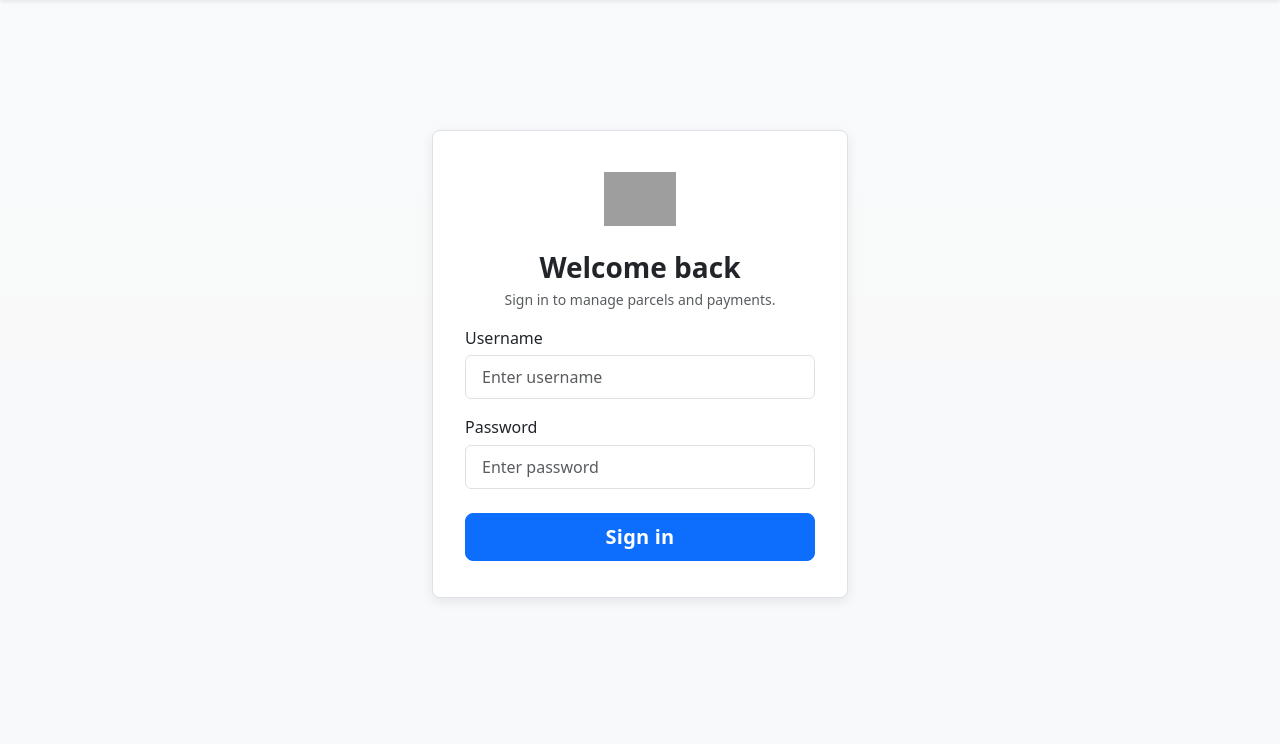
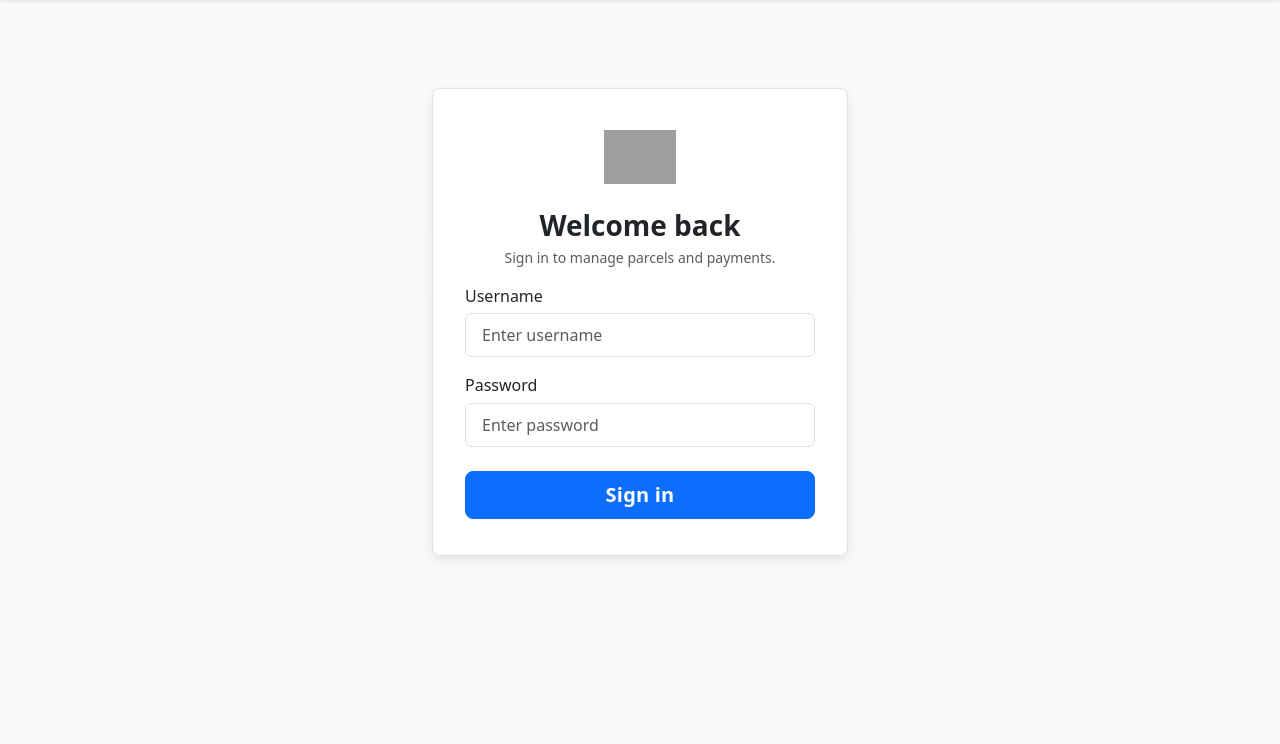
Before and after one commit to AltispeedTechnologies/boxes, a Django app: page /login/?next=/accounts/1/edit in a window 1280 px wide. Shown: the part 58-802 px from the top of the page. Run offline with Django 5.2, Linux system fonts and the light colour scheme; parts of the project's set-up code (start-up, migrations or seed data) failed here and were passed over; some libraries are stand-ins or nearby versions; grey boxes are pictures that could not be loaded.

Commit message:
Nudge login card slightly above vertical center

```diff
--- a/boxes/static/css/boxes.css
+++ b/boxes/static/css/boxes.css
@@ -214,7 +214,8 @@ label.form-label {
     min-height: calc(100vh - 3.5rem);
     display: flex;
     align-items: center;
-    padding: 2rem 0 3rem;
+    /* Bias the login card slightly above true vertical center */
+    padding: 1.25rem 0 7.5rem;
 }
 
 #app-main.app-main--auth > .container-fluid {
```
